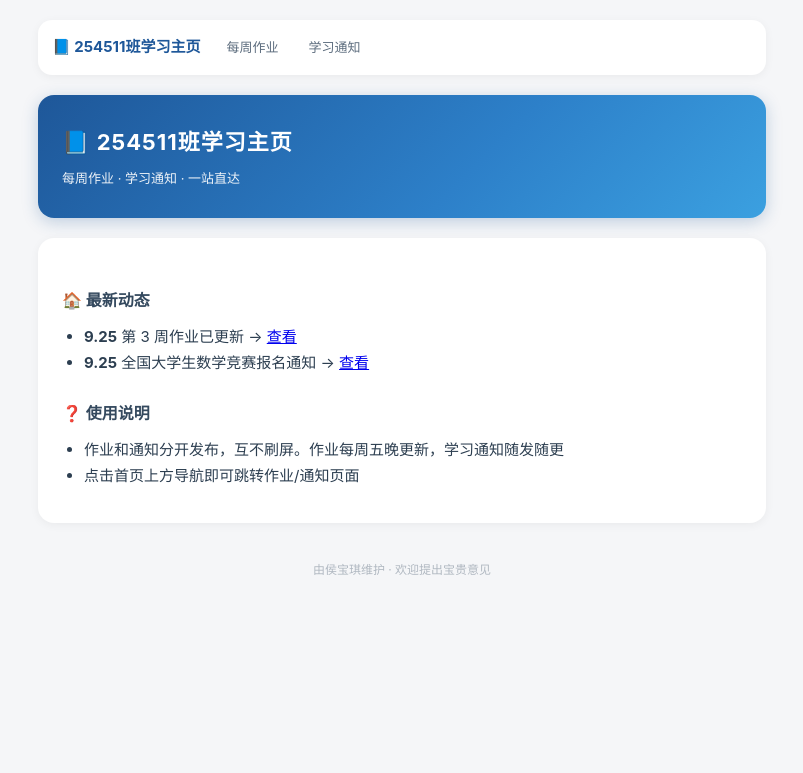
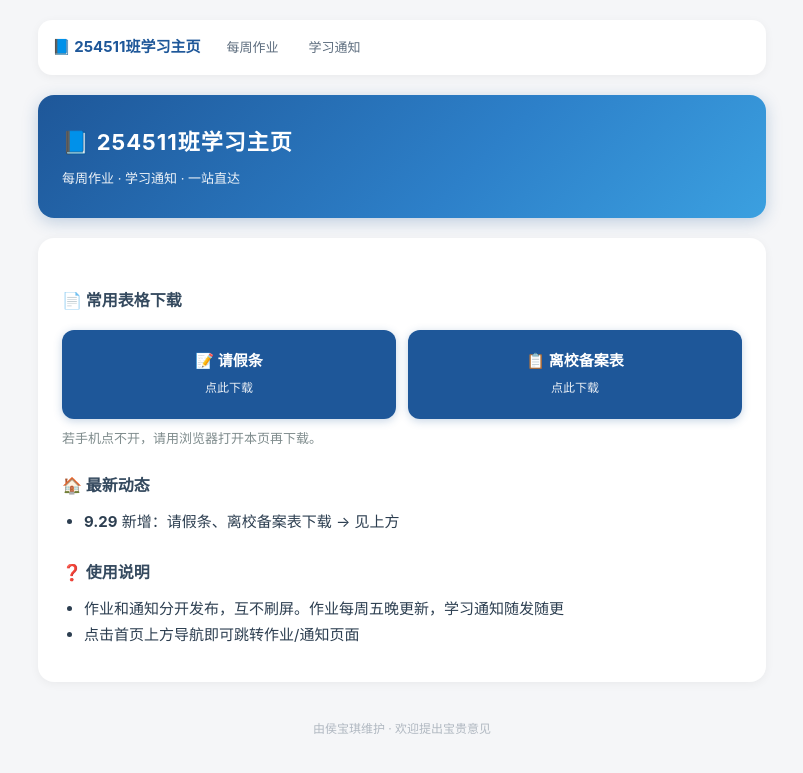
Before and after one commit to BertAGT/254511-Notifications, a Jekyll site: the page built from index.md, in a window 1280 px wide. Shown: the top 773 px of the page, without its empty margins (238-1041 px from the left). Built offline with Jekyll 4.4.1, drawn with Linux system fonts in a browser that asks for light colours.

Commit message:
Update index.md

```diff
--- a/index.md
+++ b/index.md
@@ -7,10 +7,18 @@ show_banner: true
 <!-- 首页：最新动态每条带跳转链接，点"查看"直达对应页面 -->
 <!-- 链接写法：[查看](homework.html) / [查看](notices.html) -->
 
+## 📄 常用表格下载
+
+<div style="display:flex;gap:12px;flex-wrap:wrap;margin:16px 0 8px">
+  <a href="files/leave-application.pdf" download style="flex:1 1 200px;display:block;text-align:center;background:#1e5799;color:#fff;text-decoration:none;padding:18px 16px;border-radius:12px;font-weight:600;font-size:15px;box-shadow:0 2px 8px rgba(30,87,153,.25)">📝 请假条<br><span style="font-size:12px;font-weight:400;opacity:.9">点此下载</span></a>
+  <a href="files/leave-school-form.pdf" download style="flex:1 1 200px;display:block;text-align:center;background:#1e5799;color:#fff;text-decoration:none;padding:18px 16px;border-radius:12px;font-weight:600;font-size:15px;box-shadow:0 2px 8px rgba(30,87,153,.25)">📋 离校备案表<br><span style="font-size:12px;font-weight:400;opacity:.9">点此下载</span></a>
+</div>
+
+<p style="font-size:13px;color:#7f8c8d">若手机点不开，请用浏览器打开本页再下载。</p>
+
 ## 🏠 最新动态
 
-- **9.25** 第 3 周作业已更新 → [查看](homework.html)
-- **9.25** 全国大学生数学竞赛报名通知 → [查看](notices.html)
+- **9.29** 新增：请假条、离校备案表下载 → 见上方
 
 ## ❓ 使用说明
 
```
